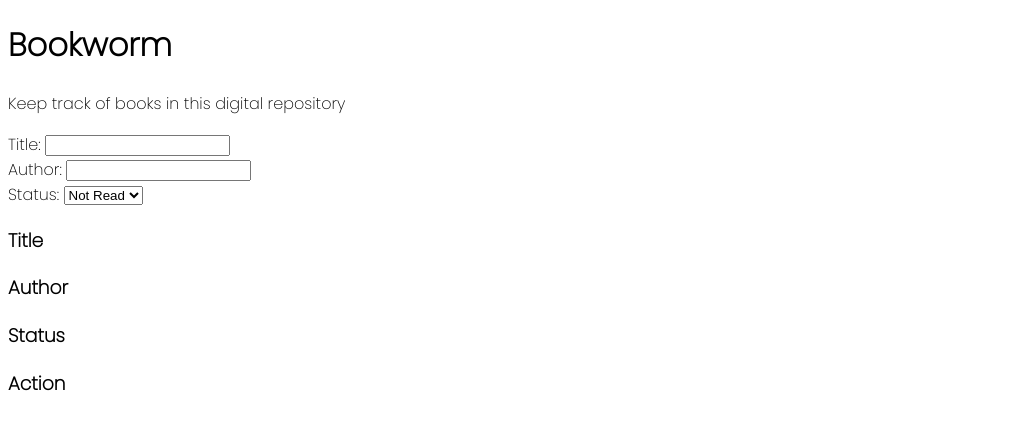
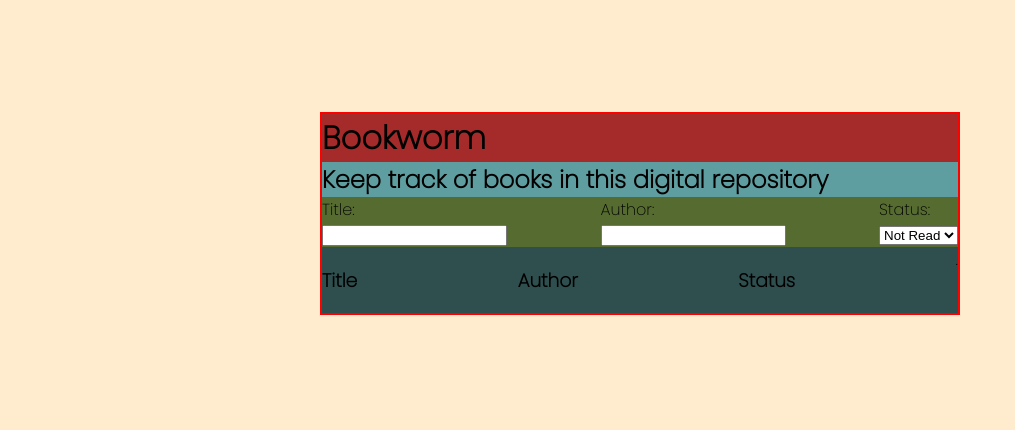
Before and after one commit to OkiDokiTokiLoki/bookworm, a plain HTML site: page index.html in a window 1280 px wide. Shown: the whole page, without its empty margins (0-1015 px from the left). Drawn offline with Linux system fonts and the light colour scheme.

Commit message:
basic css complete

```diff
--- a/index.html
+++ b/index.html
@@ -13,21 +13,28 @@
 <body>
 
     <h1>Bookworm</h1>
-    <p>Keep track of books in this digital repository</p>
+    <h2>Keep track of books in this digital repository</h2>
 
 
     <form>
-        <label for="title">Title:</label>
-        <input type="text" id="title" name="title"><br>
+        <div>
+            <label for="title">Title:</label><br>
+            <input type="text" id="title" name="title">
+        </div>
 
-        <label for="author">Author:</label>
-        <input type="text" id="author" name="author"><br>
+        <div>
+            <label for="author">Author:</label><br>
+            <input type="text" id="author" name="author">
+        </div>
 
-        <label for="status">Status:</label>
-        <select name = "status">
-            <option value = "Not Read" selected>Not Read</option>
-            <option value = "Read" >Read</option>
-        </select>
+        <div>
+            <label for="status">Status:</label><br>
+            <select name = "status">
+                <option value = "Not Read" selected>Not Read</option>
+                <option value = "Read" >Read</option>
+            </select>
+        </div>
+
     </form>
 
     <div class="container">
@@ -35,12 +42,9 @@
             <h3>Title</h3>
             <h3>Author</h3>
             <h3>Status</h3>
-            <h3>Action</h3>
+            .
         </div>
-
     </div>
-
-
 
 
     <script src="./app.js"></script>
--- a/style.css
+++ b/style.css
@@ -8,4 +8,40 @@
 
 body{
     font-family: 'Poppins', sans-serif;
+    margin: 7rem auto;
+    height: 100%;
+    width: 50%;
+
+    background-color: blanchedalmond;
+    border: 2px solid red;
 }
+
+h1{
+    background-color: brown;
+    margin: 0;
+    padding: 0;
+}
+
+h2{
+    background-color: cadetblue;
+    margin: 0;
+    padding: 0;
+}
+
+form{
+    display: flex;
+    justify-content: space-between;
+    background-color: darkolivegreen;
+}
+
+.container{
+
+
+    background-color: darkmagenta;
+}
+
+.headings{
+    display: flex;
+    justify-content: space-between;
+    background-color: darkslategray;
+}
```
